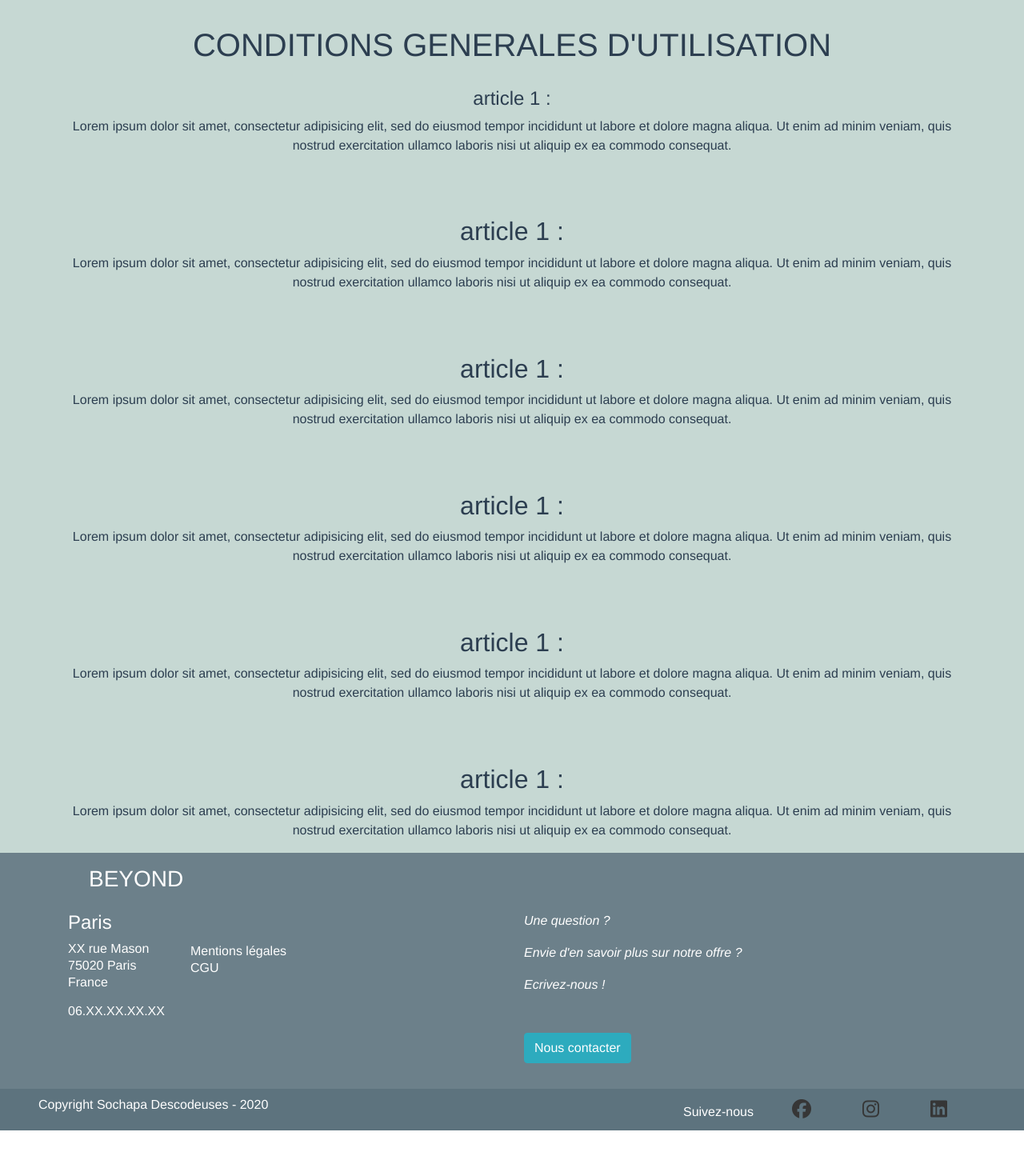
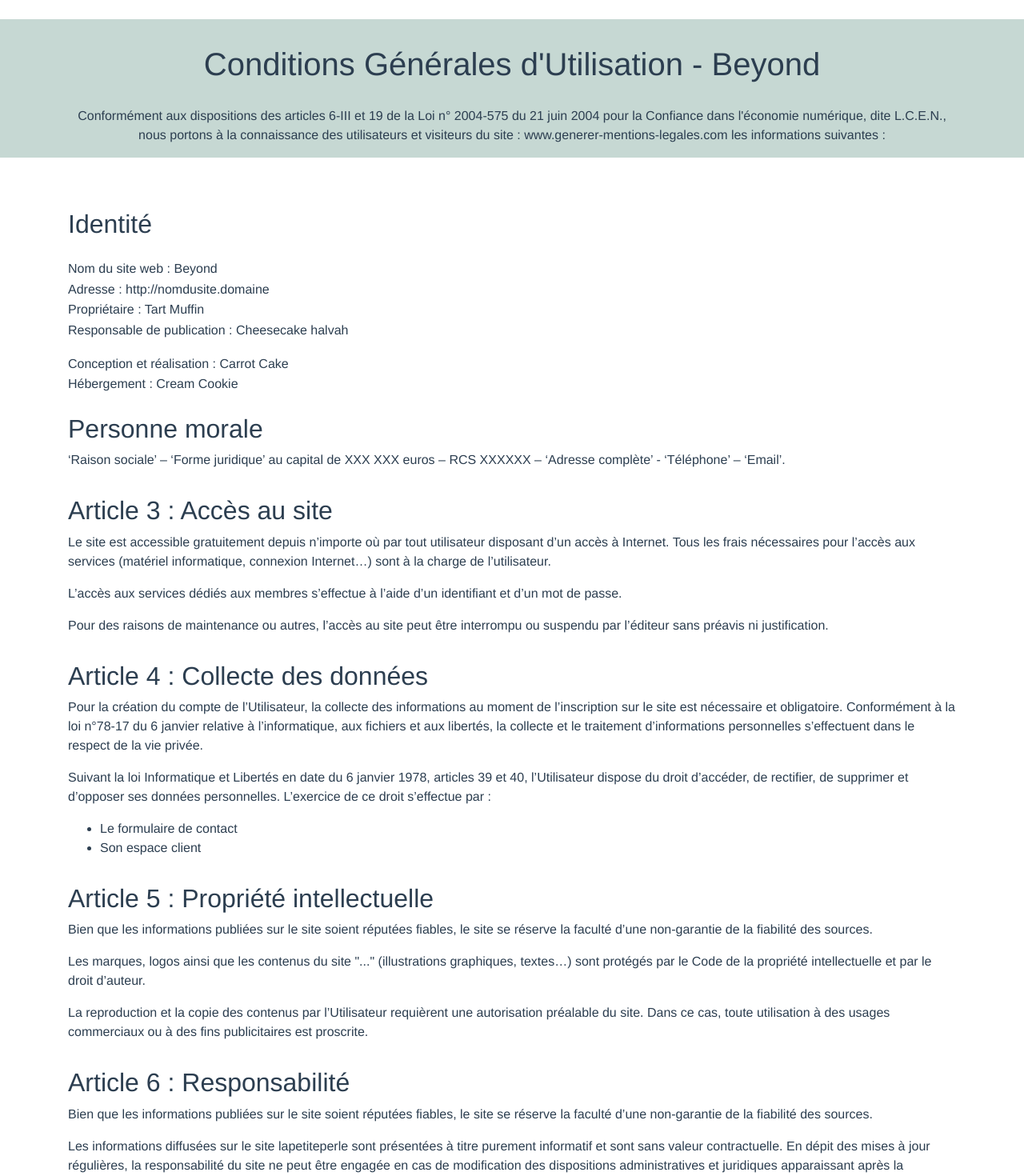
Before and after one commit to chmullerweb/beyond, a Vue app in the folder beyond_rh/: page /cgu in a window 1280 px wide. Shown: the part 80-1550 px from the top of the page at 80% size. Before the commit the page ends 1493 px from the top, so only its background shows below. Built offline with nearby package versions, Linux system fonts and the light colour scheme; what @braid/vue-formulate would draw is missing.

Commit message:
ok responsive + css

```diff
--- a/beyond_rh/src/components/CardConcept.vue
+++ b/beyond_rh/src/components/CardConcept.vue
@@ -85,23 +85,18 @@ export default {
     font-size: 1.5rem;
     padding-left: 2rem;
   }
-
   .title_activite {
     font-size: 1rem;
   }
-
   .bouton_principal{
   text-align: center;
   }
   .cardConcept{
     margin-right: 0!important;
   }
-
   .subtitle_activite {
     font-size: 0.9rem;
   }
-
-
   .bouton_principal {
     text-align: center;
   }
@@ -124,13 +119,6 @@ export default {
     margin: 0px;
     padding: 0px;
   }
-  /* img{
-    width: 1rem;
-    height: 1rem;
-  } */
-  .col{
-    padding: 0!important;
-  }
   .cardConcept{
       margin-right: 0!important;
   }
--- a/beyond_rh/src/pages/cgu.vue
+++ b/beyond_rh/src/pages/cgu.vue
@@ -1,76 +1,161 @@
 <template>
-
-    <div class="">
-
-
-    <CardTitle btn-hidden>
-     <template v-slot:claimTitle>CONDITIONS GENERALES D'UTILISATION</template>
-       <template v-slot:claimTxt>
-         <h4>article 1 :</h4>
-         <p>Lorem ipsum dolor sit amet, consectetur adipisicing elit, sed do eiusmod tempor incididunt ut labore et dolore magna aliqua. Ut enim ad minim veniam, quis nostrud exercitation ullamco laboris nisi ut aliquip ex ea commodo consequat.</p>
-       </template>
-     </CardTitle>
-
-     <CardTitle btn-hidden>
-        <template v-slot:claimTxt>
-          <h2>article 1 :</h2>
-          <p>Lorem ipsum dolor sit amet, consectetur adipisicing elit, sed do eiusmod tempor incididunt ut labore et dolore magna aliqua. Ut enim ad minim veniam, quis nostrud exercitation ullamco laboris nisi ut aliquip ex ea commodo consequat.</p>
-        </template>
-      </CardTitle>
-      <CardTitle btn-hidden>
-         <template v-slot:claimTxt>
-           <h2>article 1 :</h2>
-           <p>Lorem ipsum dolor sit amet, consectetur adipisicing elit, sed do eiusmod tempor incididunt ut labore et dolore magna aliqua. Ut enim ad minim veniam, quis nostrud exercitation ullamco laboris nisi ut aliquip ex ea commodo consequat.</p>
-         </template>
-       </CardTitle>
-       <CardTitle btn-hidden>
-          <template v-slot:claimTxt>
-            <h2>article 1 :</h2>
-            <p>Lorem ipsum dolor sit amet, consectetur adipisicing elit, sed do eiusmod tempor incididunt ut labore et dolore magna aliqua. Ut enim ad minim veniam, quis nostrud exercitation ullamco laboris nisi ut aliquip ex ea commodo consequat.</p>
-          </template>
-        </CardTitle>
-        <CardTitle btn-hidden>
-           <template v-slot:claimTxt>
-             <h2>article 1 :</h2>
-             <p>Lorem ipsum dolor sit amet, consectetur adipisicing elit, sed do eiusmod tempor incididunt ut labore et dolore magna aliqua. Ut enim ad minim veniam, quis nostrud exercitation ullamco laboris nisi ut aliquip ex ea commodo consequat.</p>
-           </template>
-         </CardTitle>
-         <CardTitle btn-hidden>
-            <template v-slot:claimTxt>
-              <h2>article 1 :</h2>
-              <p>Lorem ipsum dolor sit amet, consectetur adipisicing elit, sed do eiusmod tempor incididunt ut labore et dolore magna aliqua. Ut enim ad minim veniam, quis nostrud exercitation ullamco laboris nisi ut aliquip ex ea commodo consequat.</p>
-            </template>
-          </CardTitle>
-
+  <div class="">
+    <CardTitle btnHidden>
+      <template v-slot:claimTitle>Conditions Générales d'Utilisation - Beyond</template>
+      <template v-slot:claimTxt>Conformément aux dispositions des articles 6-III et 19 de la Loi n°
+        2004-575 du 21 juin 2004 pour la Confiance dans l'économie numérique,
+        dite L.C.E.N., nous portons à la connaissance des utilisateurs et
+        visiteurs du site : www.generer-mentions-legales.com les informations
+        suivantes :</template>
+    </CardTitle>
+    <div class="container left margin-tb-4">
+      <h2 class="margin-t-2">Identité</h2>
+      <div class="thin-space margin-t-2">
+        <p>Nom du site web : Beyond</p>
+        <p>Adresse : http://nomdusite.domaine</p>
+        <p>Propriétaire : Tart Muffin</p>
+        <p>Responsable de publication : Cheesecake halvah</p>
+      </div>
+      <div class="thin-space margin-t-2">
+        <p>Conception et réalisation : Carrot Cake</p>
+        <p>Hébergement : Cream Cookie</p>
+      </div>
+      <h2 class="margin-t-2">Personne morale</h2>
+      <p>
+        ‘Raison sociale’ – ‘Forme juridique’ au capital de XXX XXX euros – RCS
+        XXXXXX – ‘Adresse complète’ - ‘Téléphone’ – ‘Email’.
+      </p>
+    <h2 class="margin-t-2">Article 3 : Accès au site</h2>
+     <p>
+       Le site est accessible gratuitement depuis n’importe où par tout utilisateur disposant d’un accès à Internet. Tous les frais nécessaires pour l’accès aux services (matériel informatique, connexion Internet…) sont à la charge de l’utilisateur.
+     </p>
+     <p>
+        L’accès aux services dédiés aux membres s’effectue à l’aide d’un identifiant et d’un mot de passe.
+      </p>
+      <p>
+        Pour des raisons de maintenance ou autres, l’accès au site peut être interrompu ou suspendu par l’éditeur sans préavis ni justification.
+     </p>
+    <h2 class="margin-t-2">Article 4 : Collecte des données</h2>
+     <p>
+       Pour la création du compte de l’Utilisateur, la collecte des informations au moment de l’inscription sur le site est nécessaire et obligatoire. Conformément à la loi n°78-17 du 6 janvier relative à l’informatique, aux fichiers et aux libertés, la collecte et le traitement d’informations personnelles s’effectuent dans le respect de la vie privée.
+     </p>
+     <p>
+       Suivant la loi Informatique et Libertés en date du 6 janvier 1978, articles 39 et 40, l’Utilisateur dispose du droit d’accéder, de rectifier, de supprimer et d’opposer ses données personnelles. L’exercice de ce droit s’effectue par :
+     </p>
+     <p>
+       <ul>
+         <li>Le formulaire de contact</li>
+         <li>Son espace client</li>
+       </ul>
+      </p>
+    <h2 class="margin-t-2">Article 5 : Propriété intellectuelle</h2>
+     <p>
+      Bien que les informations publiées sur le site soient réputées fiables, le site se réserve la faculté d’une non-garantie de la fiabilité des sources.
+      </p>
+      <p>
+      Les marques, logos ainsi que les contenus du site "..." (illustrations graphiques, textes…) sont protégés par le Code de la propriété intellectuelle et par le droit d’auteur.
+      </p>
+      <p>
+      La reproduction et la copie des contenus par l’Utilisateur requièrent une autorisation préalable du site. Dans ce cas, toute utilisation à des usages commerciaux ou à des fins publicitaires est proscrite.
+      </p>
+      <h2 class="margin-t-2">Article 6 : Responsabilité</h2>
+      <p>
+        Bien que les informations publiées sur le site soient réputées fiables, le site se réserve la faculté d’une non-garantie de la fiabilité des sources.
+      </p>
+      <p>
+        Les informations diffusées sur le site lapetiteperle sont présentées à titre purement informatif et sont sans valeur contractuelle. En dépit des mises à jour régulières, la responsabilité du site ne peut être engagée en cas de modification des dispositions administratives et juridiques apparaissant après la publication. Il en est de même pour l’utilisation et l’interprétation des informations communiquées sur la plateforme.
+      </p>
+      <p>
+        Le site décline toute responsabilité concernant les éventuels virus pouvant infecter le matériel informatique de l’Utilisateur après l’utilisation ou l’accès à ce site.
+      </p>
+      <p>
+        Le site ne peut être tenu pour responsable en cas de force majeure ou du fait imprévisible et insurmontable d’un tiers.
+      </p>
+      <p>
+        La garantie totale de la sécurité et la confidentialité des données n’est pas assurée par le site. Cependant, le site s’engage à mettre en œuvre toutes les méthodes requises pour le faire au mieux.
+      </p>
+      <h2 class="margin-t-2">Article 7 : Liens hypertextes</h2>
+      <p>
+        Le site peut être constitué de liens hypertextes. En cliquant sur ces derniers, l’Utilisateur sortira de la plateforme. Cette dernière n’a pas de contrôle et ne peut pas être tenue responsable du contenu des pages web relatives à ces liens.
+      </p>
+      <h2 class="margin-t-2">Article 8 : Cookies</h2>
+      <p>
+        Lors des visites sur le site, l’installation automatique d’un cookie sur le logiciel de navigation de l’Utilisateur peut survenir.
+      </p>
+      <p>
+        Les cookies correspondent à de petits fichiers déposés temporairement sur le disque dur de l’ordinateur de l’Utilisateur. Ces cookies sont nécessaires pour assurer l’accessibilité et la navigation sur le site. Ces fichiers ne comportent pas d’informations personnelles et ne peuvent pas être utilisés pour l’identification d’une personne.
+      </p>
+      <p>
+        L’information présente dans les cookies est utilisée pour améliorer les performances de navigation sur le site "...".
+      </p>
+      <p>
+        En naviguant sur le site, l’Utilisateur accepte les cookies. Leur désactivation peut s’effectuer via les paramètres du logiciel de navigation.
+      </p>
+      <h2 class="margin-t-2">Article 9 : Publication par l’Utilisateur</h2>
+      <p>
+        Le site "..." permet aux membres de publier des commentaires.
+        Dans ses publications, le membre est tenu de respecter les règles de la Netiquette ainsi que les règles de droit en vigueur.
+      </p>
+      <p>
+        Le site dispose du droit d’exercer une modération à priori sur les publications et peut refuser leur mise en ligne sans avoir à fournir de justification.
+        Le membre garde l’intégralité de ses droits de propriété intellectuelle. Toutefois, toute publication sur le site implique la délégation du droit non exclusif et gratuit à la société éditrice de représenter, reproduire, modifier, adapter, distribuer et diffuser la publication n’importe où et sur n’importe quel support pour la durée de la propriété intellectuelle. Cela peut se faire directement ou par l’intermédiaire d’un tiers autorisé. Cela concerne notamment le droit d’utilisation de la publication sur le web et sur les réseaux de téléphonie mobile.
+      </p>
+      <p>
+        À chaque utilisation, l’éditeur s’engage à mentionner le nom du membre à proximité de la publication.
+      </p>
+      <p>
+        L’Utilisateur est tenu responsable de tout contenu qu’il met en ligne.
+        L’Utilisateur s’engage à ne pas publier de contenus susceptibles de porter atteinte aux intérêts de tierces personnes.
+      </p>
+      <p>
+        Toutes procédures engagées en justice par un tiers lésé à l’encontre du site devront être prises en charge par l’Utilisateur.
+      </p>
+      <p>
+        La suppression ou la modification par le site du contenu de l’Utilisateur peut s’effectuer à tout moment, pour n’importe quelle raison et sans préavis.
+      </p>
+      <h2 class="margin-t-2">Article 11 : Durée du contrat</h2>
+      <p>
+        Le présent contrat est valable pour une durée indéterminée. Le début de l’utilisation des services du site marque l’application du contrat à l’égard de l’Utilisateur.
+      </p>
+      <h2 class="margin-t-2">Article 12 : Droit applicable et juridiction compétente</h2>
+      <p>
+        Le présent contrat est soumis à la législation française. L’absence de résolution à l’amiable des cas de litige entre les parties implique le recours aux tribunaux français compétents pour régler le contentieux.
+      </p>
+    </div>
   </div>
-
 </template>
 
-
-
 <script>
-
 import CardTitle from "../components/CardTitle";
 
 export default {
-  name: 'Cgu',
-  components: {CardTitle},
+  name: "Cgu",
+  components: { CardTitle },
+  data() {
+    return {};
+  },
 };
 </script>
 
-<style lang="css" scoped>
+<style>
+h2 {
+  font-weight: bolder;
+}
 
-.cardPictos{
-  display: flex;
-  flex-direction: row;
-  background-color: #454545;
-  width: 100%;
-  margin: 0!important;
-  padding: 0!important;
+.left {
+  text-align: left;
 }
-.container-fluid{
-  margin: 0!important;
-  padding: 0!important;
+
+.thin-space {
+  line-height: 0.6rem;
+}
+
+.margin-t-2 {
+  margin-top: 2rem;
+}
+
+.margin-tb-4 {
+    margin: 4rem 0;
 }
 
 </style>
--- a/beyond_rh/src/pages/mentions.vue
+++ b/beyond_rh/src/pages/mentions.vue
@@ -125,7 +125,7 @@
 import CardTitle from "../components/CardTitle";
 
 export default {
-  name: "Offre",
+  name: "Mentions",
   components: { CardTitle },
   data() {
     return {};
```
Also changed, not shown: beyond_rh/src/components/CardTeam.vue (+6 -7 lines). Lines whose indentation alone changed are shown as unchanged.
